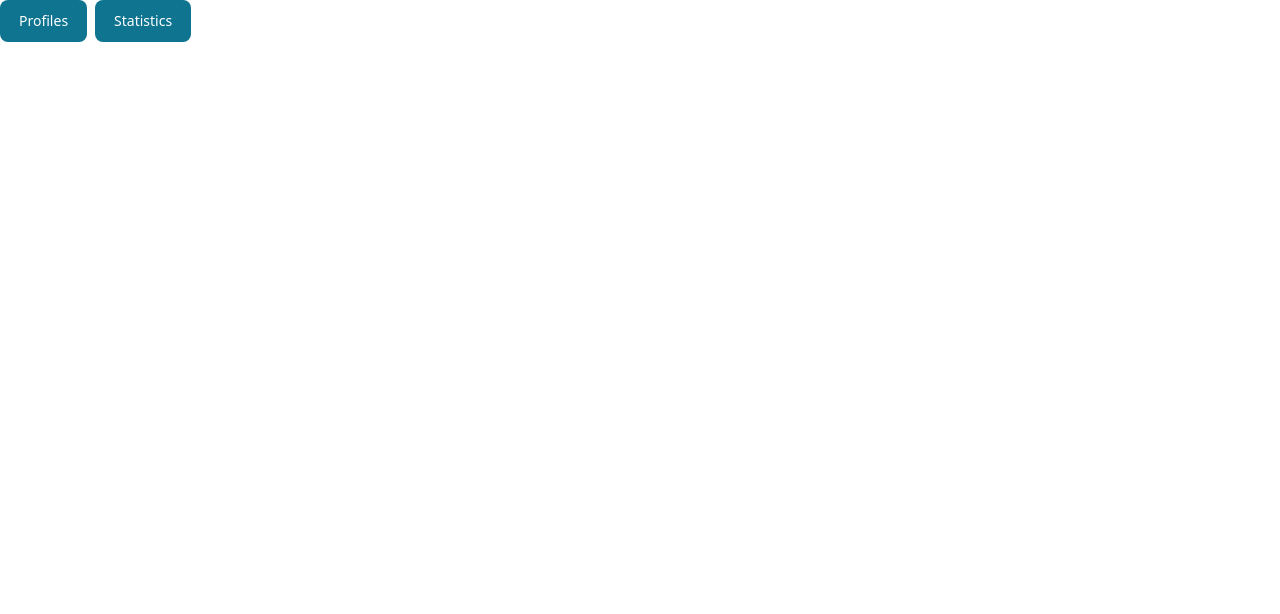
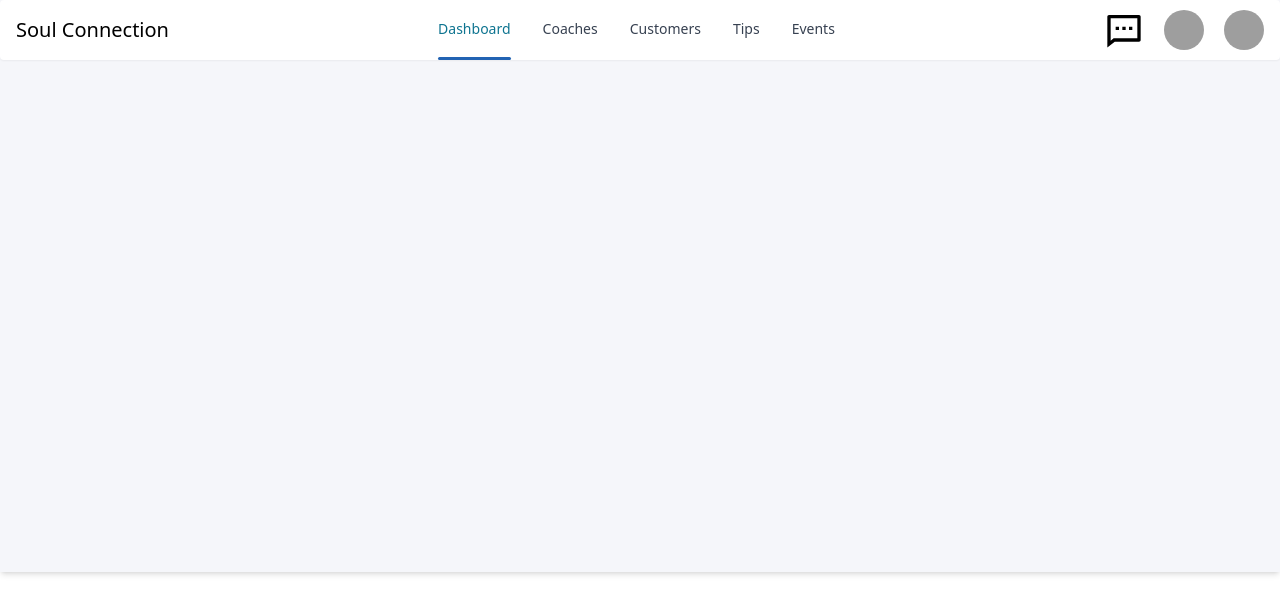
Before and after one commit to etib-corp/survivor, a React (Create React App) app in the folder frontend/: page / in a window 1280 px wide. Shown: the top 614 px of the page. Built offline with nearby package versions, Linux system fonts and the light colour scheme; grey boxes are pictures that could not be loaded.

Commit message:
feat: add unresponsive navbar

```diff
--- a/frontend/package.json
+++ b/frontend/package.json
@@ -36,6 +36,7 @@
     "flowbite-react": "^0.8.0",
     "react": "^18.2.0",
     "react-dom": "^18.2.0",
+    "react-icons": "^5.3.0",
     "react-scripts": "^5.0.1",
     "styled-components": "^6.1.13",
     "web-vitals": "^3.5.2"
--- /dev/null
+++ b/frontend/src/components/ETIBNavBar.tsx
@@ -0,0 +1,78 @@
+import { Navbar, Dropdown, Avatar } from "flowbite-react";
+import { ChatBubble } from "@mui/icons-material";
+import { RiMessage2Line } from "react-icons/ri";
+
+const ETIBNavBar: React.FC<{ properties: any, OnChangeView: (viewName: any) => void }> = ({ properties, OnChangeView }) => {
+  return (
+    <Navbar fluid rounded className="shadow-sm relative">
+      <Navbar.Brand href="https://flowbite-react.com">
+        <span className="self-center whitespace-nowrap text-xl dark:text-white">
+            Soul Connection
+        </span>
+      </Navbar.Brand>
+      <div className="flex md:order-2 space-x-5">
+        <RiMessage2Line size="40" />
+        <Avatar img="https://cdn-icons-png.flaticon.com/128/5373/5373324.png" rounded />
+      <Dropdown
+          arrowIcon={false}
+          inline
+          label={
+            <Avatar alt="User settings" img="https://flowbite.com/docs/images/people/profile-picture-5.jpg" rounded />
+          }
+        >
+          <Dropdown.Header>
+            <span className="block text-sm">
+                Bonnie Green
+            </span>
+            <span className="block truncate text-sm font-medium">
+                name@flowbite.com
+            </span>
+          </Dropdown.Header>
+          <Dropdown.Item>Settings</Dropdown.Item>
+          <Dropdown.Divider />
+          <Dropdown.Item>Sign out</Dropdown.Item>
+        </Dropdown>
+      </div>
+      <Navbar.Collapse>
+        <Navbar.Link className="focus:text-blueT" href="#" active={properties.page == "dashboard"} onClick={() => { OnChangeView({ page: "dashboard" })}}>
+          Dashboard
+          {
+              properties.page == "dashboard" &&
+                <div className="relative h-[3px] bg-blueT top-[1.15rem] top rounded-md"/>
+            }
+        </Navbar.Link>
+        <Navbar.Link className="focus:text-blueT" href="#" active={properties.page == "coaches"} onClick={() => { OnChangeView({ page: "coaches" })}}>
+            Coaches
+            {
+                properties.page == "coaches" &&
+                <div className="relative h-[3px] bg-blueT top-[1.15rem] top rounded-md"/>
+            }
+        </Navbar.Link>
+        <Navbar.Link className="focus:text-blueT" href="#" active={properties.page == "customers"} onClick={() => { OnChangeView({ page: "customers" })}}>
+            Customers
+            {
+                properties.page == "customers" &&
+                <div className="relative h-[3px] bg-blueT top-[1.15rem] top rounded-md"/>
+            }
+        </Navbar.Link>
+        <Navbar.Link className="focus:text-blueT" href="#" active={properties.page == "tips"} onClick={() => { OnChangeView({ page: "tips" })}}>
+            Tips
+            {
+                properties.page == "tips" &&
+                <div className="relative h-[3px] bg-blueT top-[1.15rem] top rounded-md"/>
+            }
+        </Navbar.Link>
+        <Navbar.Link className="focus:text-blueT" href="#" active={properties.page == "events"} onClick={() => { OnChangeView({ page: "events" })}}>
+            Events
+            {
+                properties.page == "events" &&
+                <div className="relative h-[3px] bg-blueT top-[1.15rem] top rounded-md"/>
+            }
+        </Navbar.Link>
+      </Navbar.Collapse>
+      <Navbar.Toggle />
+    </Navbar>
+  );
+}
+
+export default ETIBNavBar;
--- a/frontend/src/pages/Home.tsx
+++ b/frontend/src/pages/Home.tsx
@@ -1,11 +1,17 @@
+import { useState } from "react";
+
 import { Button } from "flowbite-react";
+
 import Profiles from "./Profiles";
+import ETIBNavBar from "../components/ETIBNavBar";
 
 function Home () {
+    const [props, setProps] = useState({ page: "dashboard" });
+
     return (
-        <div className="flex flex-wrap gap-2">
-            <Button href="/Profiles">Profiles</Button>
-            <Button href="/Statistics">Statistics</Button>
+        <div className="bg-background">
+            <ETIBNavBar properties={props} OnChangeView={setProps}/>
+            <div className="p-64 shadow-md"></div>
         </div>
     );
 }
--- a/frontend/tailwind.config.js
+++ b/frontend/tailwind.config.js
@@ -4,7 +4,12 @@ const flowbite = require("flowbite-react/tailwind");
 module.exports = {
   content: ["./src/**/*.{js,jsx,ts,tsx}", flowbite.content()],
   theme: {
-    extend: {},
+    extend: {
+      colors: {
+        'background': '#F5F6FA',
+        'blueT': '#2263B3',
+      },
+    },
   },
   plugins: [
     flowbite.plugin(),
```
Also changed, not shown: frontend/src/App.tsx (+0 -9 lines), 1 other file (tests, documents, lock files or other folders).
